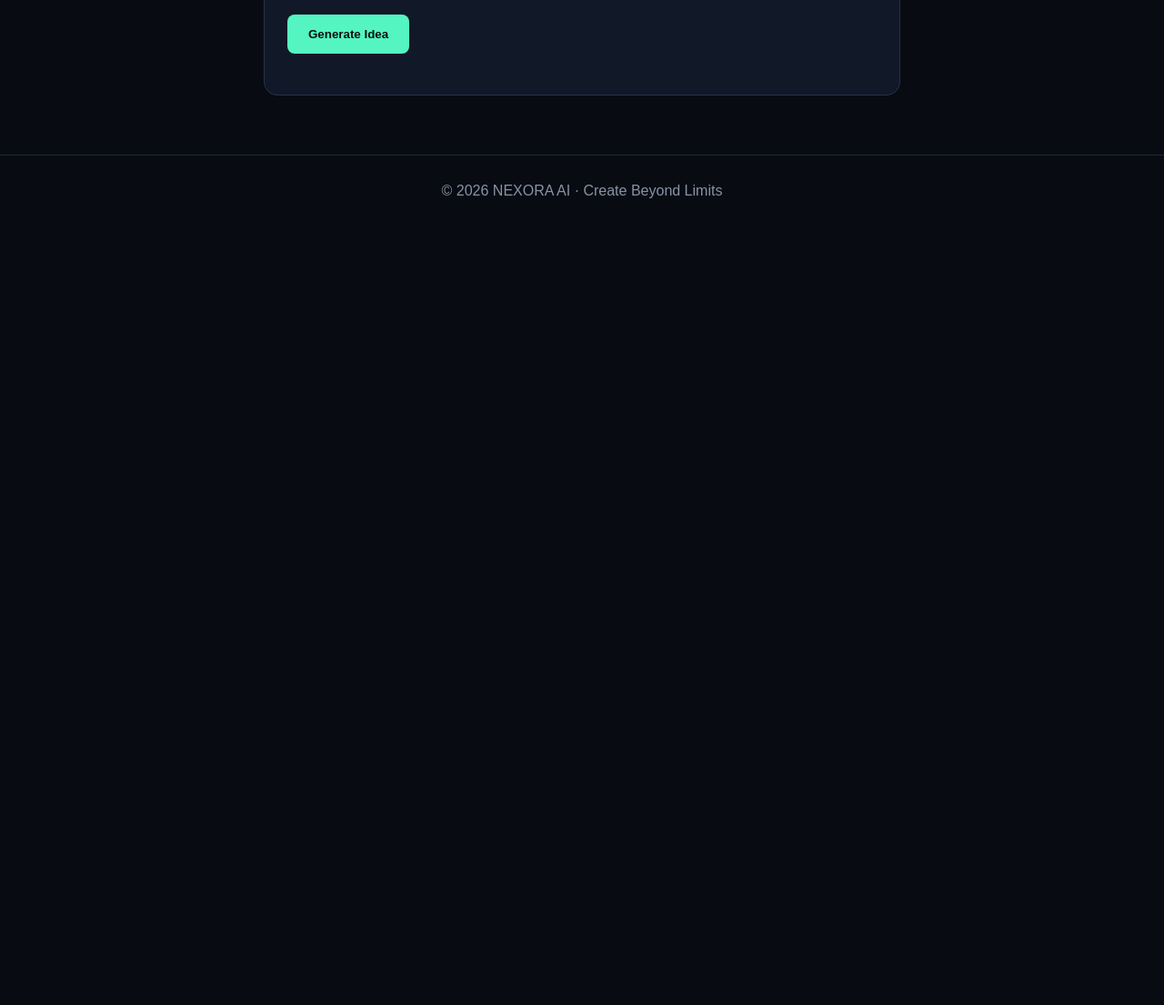
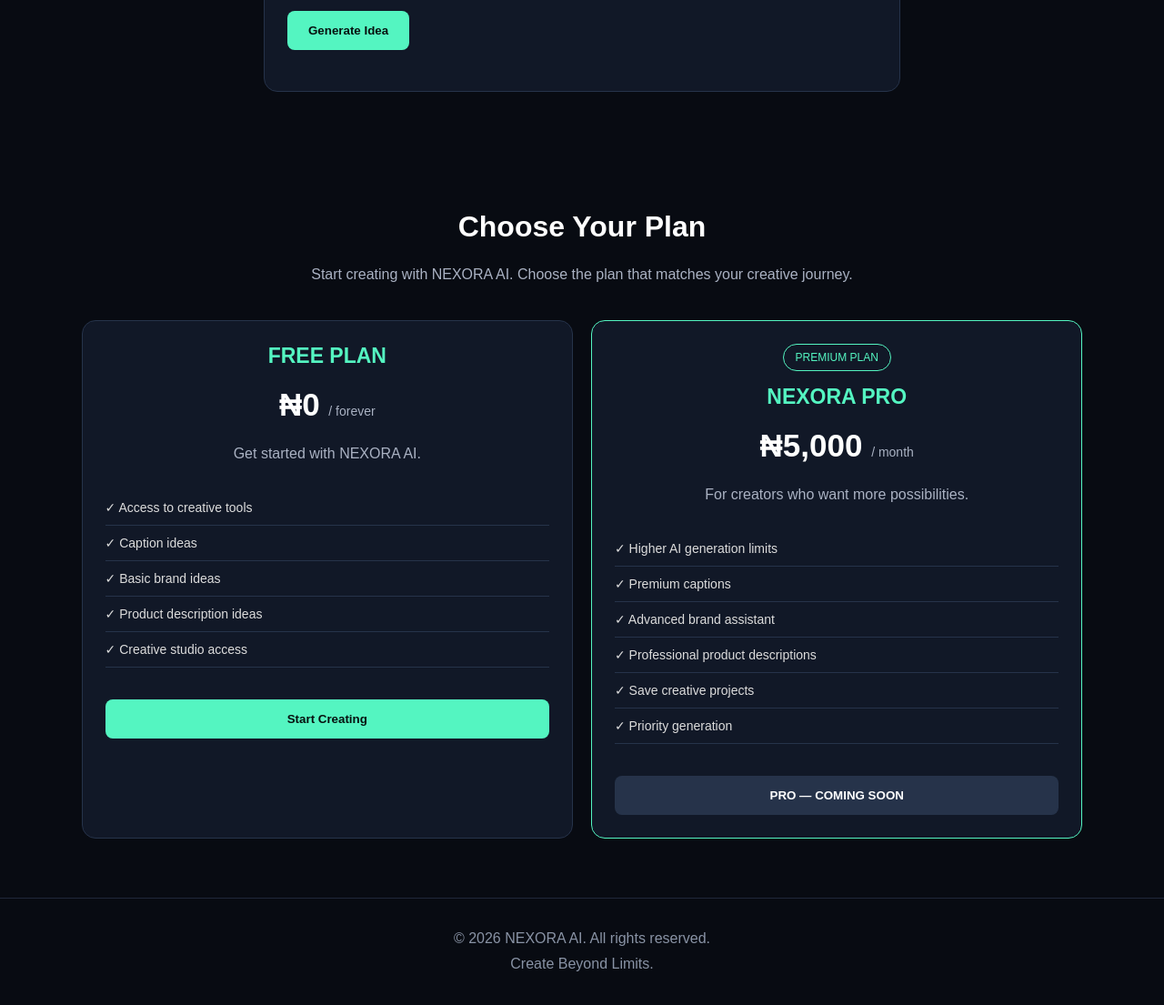
Before and after one commit to okeowoquawil-coder/didactic-dollop, a plain HTML site: page index.html in a window 1280 px wide. Shown: the part 1272-2377 px from the top of the page at 91% size. Before the commit the page ends 1521 px from the top, so only its background shows below. Drawn offline with Linux system fonts and the light colour scheme.

Commit message:
Update index.html

```diff
--- a/index.html
+++ b/index.html
@@ -4,93 +4,307 @@
 <head>
 <meta charset="UTF-8">
 <meta name="viewport" content="width=device-width, initial-scale=1.0">
+<meta name="description" content="NEXORA AI - Your creative studio for content, branding and business ideas.">
 <title>NEXORA AI | Create Beyond Limits</title>
+
 <style>
 *{box-sizing:border-box;margin:0;padding:0}
+html{scroll-behavior:smooth}
 body{background:#080b12;color:#fff;font-family:Arial,sans-serif}
-header{padding:22px 7%;display:flex;justify-content:space-between;align-items:center;border-bottom:1px solid #20283a}
+
+header{
+padding:20px 7%;
+display:flex;
+justify-content:space-between;
+align-items:center;
+border-bottom:1px solid #20283a;
+position:sticky;
+top:0;
+z-index:10;
+background:#080b12
+}
+
 .logo{font-size:25px;font-weight:800;color:#54f5c1}
-nav a{color:#ddd;text-decoration:none;margin-left:20px}
+nav a{color:#ddd;text-decoration:none;margin-left:16px;font-size:14px}
+nav a:hover{color:#54f5c1}
+
 .hero{text-align:center;padding:100px 20px 75px}
 .tag{color:#54f5c1;letter-spacing:4px;font-size:12px}
 h1{font-size:clamp(40px,8vw,75px);margin:25px 0}
 h1 span{color:#54f5c1}
 .hero p{color:#aab2c3;line-height:1.8;max-width:600px;margin:0 auto 30px}
-button{background:#54f5c1;color:#07110f;border:0;padding:14px 23px;border-radius:8px;font-weight:bold;cursor:pointer}
+
+button{
+background:#54f5c1;
+color:#07110f;
+border:0;
+padding:14px 23px;
+border-radius:8px;
+font-weight:bold;
+cursor:pointer
+}
+button:hover{opacity:.85}
+
 section{padding:65px 7%}
 h2{text-align:center;font-size:32px;margin-bottom:30px}
-.grid{display:grid;grid-template-columns:repeat(auto-fit,minmax(220px,1fr));gap:20px}
-.card,.studio{background:#111827;border:1px solid #26334a;padding:25px;border-radius:15px}
+
+.grid{
+display:grid;
+grid-template-columns:repeat(auto-fit,minmax(220px,1fr));
+gap:20px
+}
+
+.card,.studio,.price-card{
+background:#111827;
+border:1px solid #26334a;
+padding:25px;
+border-radius:15px
+}
+
 .card h3{color:#54f5c1;margin-bottom:12px}
 .card p{color:#aab2c3;line-height:1.7}
 .studio{max-width:700px;margin:auto}
+
 label{display:block;margin-bottom:12px}
-select,textarea{width:100%;background:#080b12;color:white;border:1px solid #34415a;padding:14px;border-radius:8px;margin-bottom:15px;font-size:15px}
+select,textarea{
+width:100%;
+background:#080b12;
+color:white;
+border:1px solid #34415a;
+padding:14px;
+border-radius:8px;
+margin-bottom:15px;
+font-size:15px
+}
 textarea{height:120px;resize:vertical}
-#result{white-space:pre-wrap;color:#54f5c1;line-height:1.7;margin-top:20px}
-footer{text-align:center;padding:30px;color:#8993a5;border-top:1px solid #20283a}
+
+#result{
+white-space:pre-wrap;
+color:#54f5c1;
+line-height:1.7;
+margin-top:20px;
+overflow-wrap:anywhere
+}
+
+/* PRICING */
+
+.pricing-intro{
+text-align:center;
+color:#aab2c3;
+line-height:1.8;
+max-width:600px;
+margin:-10px auto 35px
+}
+
+.price-card{text-align:center}
+.price-card h3{color:#54f5c1;font-size:23px;margin-bottom:15px}
+.price{font-size:35px;font-weight:bold;margin:20px 0}
+.price small{font-size:14px;color:#aab2c3;font-weight:normal}
+.price-card p{color:#aab2c3;line-height:1.8;margin-bottom:12px}
+.price-card ul{list-style:none;text-align:left;margin:25px 0}
+.price-card li{
+padding:11px 0;
+border-bottom:1px solid #26334a;
+color:#ddd;
+font-size:14px
+}
+
+.pro-card{border:1px solid #54f5c1}
+.pro-label{
+display:inline-block;
+color:#54f5c1;
+border:1px solid #54f5c1;
+padding:7px 13px;
+border-radius:20px;
+font-size:12px;
+margin-bottom:15px
+}
+.price-card button{width:100%;margin-top:10px}
+.coming-soon{background:#26334a;color:#fff;cursor:not-allowed}
+
+footer{
+text-align:center;
+padding:30px;
+color:#8993a5;
+border-top:1px solid #20283a;
+line-height:1.8
+}
+
+@media(max-width:600px){
+header{padding:18px 5%}
+.logo{font-size:21px}
+nav a{margin-left:8px;font-size:12px}
+.hero{padding:75px 18px 55px}
+section{padding:55px 5%}
+h2{font-size:27px}
+}
 </style>
 </head>
+
 <body>
 
 <header>
 <div class="logo">NEXORA AI</div>
-<nav><a href="#tools">Tools</a><a href="#studio">Studio</a></nav>
+<nav>
+<a href="#tools">Tools</a>
+<a href="#studio">Studio</a>
+<a href="#pricing">Pricing</a>
+</nav>
 </header>
+
+<!-- HERO -->
 
 <div class="hero">
 <div class="tag">WELCOME TO THE FUTURE</div>
 <h1>Create Beyond <span>Limits.</span></h1>
 <p>Your creative journey starts here. Explore powerful tools for content, branding and business ideas.</p>
-<button onclick="document.getElementById('studio').scrollIntoView({behavior:'smooth'})">Explore Studio</button>
+<button onclick="document.getElementById('studio').scrollIntoView({behavior:'smooth'})">
+Explore Studio
+</button>
 </div>
+
+<!-- TOOLS -->
 
 <section id="tools">
 <h2>Explore Our Tools</h2>
 <div class="grid">
-<div class="card"><h3>✦ Caption Creator</h3><p>Create engaging social media caption ideas for your content.</p></div>
-<div class="card"><h3>✧ Brand Assistant</h3><p>Discover brand names, slogans and creative business ideas.</p></div>
-<div class="card"><h3>◈ Product Writer</h3><p>Turn product information into attractive descriptions.</p></div>
+
+<div class="card">
+<h3>✦ Caption Creator</h3>
+<p>Create engaging social media caption ideas for your content.</p>
+</div>
+
+<div class="card">
+<h3>✧ Brand Assistant</h3>
+<p>Discover brand names, slogans and creative business ideas.</p>
+</div>
+
+<div class="card">
+<h3>◈ Product Writer</h3>
+<p>Turn product information into attractive descriptions.</p>
+</div>
+
 </div>
 </section>
 
+<!-- STUDIO -->
+
 <section id="studio">
 <h2>Your Creative Studio</h2>
+
 <div class="studio">
+
 <label for="tool">Choose a creative tool</label>
 <select id="tool">
 <option value="caption">Caption Creator</option>
 <option value="brand">Brand Assistant</option>
 <option value="product">Product Writer</option>
 </select>
+
 <label for="prompt">Describe what you want to create</label>
 <textarea id="prompt" placeholder="Enter your idea here..."></textarea>
+
 <button onclick="generate()">Generate Idea</button>
+
 <div id="result"></div>
 </div>
 </section>
 
-<footer>© 2026 NEXORA AI · Create Beyond Limits</footer>
+<!-- PRICING -->
+
+<section id="pricing">
+<h2>Choose Your Plan</h2>
+
+<p class="pricing-intro">
+Start creating with NEXORA AI. Choose the plan that matches your creative journey.
+</p>
+
+<div class="grid">
+
+<div class="price-card">
+<h3>FREE PLAN</h3>
+<div class="price">₦0 <small>/ forever</small></div>
+<p>Get started with NEXORA AI.</p>
+
+<ul>
+<li>✓ Access to creative tools</li>
+<li>✓ Caption ideas</li>
+<li>✓ Basic brand ideas</li>
+<li>✓ Product description ideas</li>
+<li>✓ Creative studio access</li>
+</ul>
+
+<button onclick="document.getElementById('studio').scrollIntoView({behavior:'smooth'})">
+Start Creating
+</button>
+</div>
+
+<div class="price-card pro-card">
+<div class="pro-label">PREMIUM PLAN</div>
+<h3>NEXORA PRO</h3>
+<div class="price">₦5,000 <small>/ month</small></div>
+<p>For creators who want more possibilities.</p>
+
+<ul>
+<li>✓ Higher AI generation limits</li>
+<li>✓ Premium captions</li>
+<li>✓ Advanced brand assistant</li>
+<li>✓ Professional product descriptions</li>
+<li>✓ Save creative projects</li>
+<li>✓ Priority generation</li>
+</ul>
+
+<button class="coming-soon" disabled>
+PRO — COMING SOON
+</button>
+</div>
+
+</div>
+</section>
+
+<!-- FOOTER -->
+
+<footer>
+<p>© 2026 NEXORA AI. All rights reserved.</p>
+<p>Create Beyond Limits.</p>
+</footer>
+
+<!-- JAVASCRIPT -->
 
 <script>
 function generate(){
-const prompt=document.getElementById("prompt").value.trim();
-const tool=document.getElementById("tool").value;
-const result=document.getElementById("result");
+
+const prompt = document.getElementById("prompt").value.trim();
+const tool = document.getElementById("tool").value;
+const result = document.getElementById("result");
 
 if(!prompt){
-result.textContent="Please enter your idea first.";
+result.textContent = "Please enter your idea first.";
 return;
 }
 
-let heading="";
-if(tool==="caption") heading="CAPTION IDEA";
-if(tool==="brand") heading="BRAND IDEA";
-if(tool==="product") heading="PRODUCT DESCRIPTION IDEA";
+let heading = "";
 
-result.textContent=heading+"\n\nYour creative brief:\n"+prompt+
-"\n\nThis is a preview. Your real AI engine will be connected through a secure backend.";
+if(tool === "caption"){
+heading = "CAPTION IDEA";
+}
+
+if(tool === "brand"){
+heading = "BRAND IDEA";
+}
+
+if(tool === "product"){
+heading = "PRODUCT DESCRIPTION IDEA";
+}
+
+result.textContent =
+heading +
+"\n\nYour creative brief:\n" +
+prompt +
+"\n\nThis is currently a preview. The real AI engine will be connected through a secure backend.";
+
 }
 </script>
+
 </body>
 </html>
```
